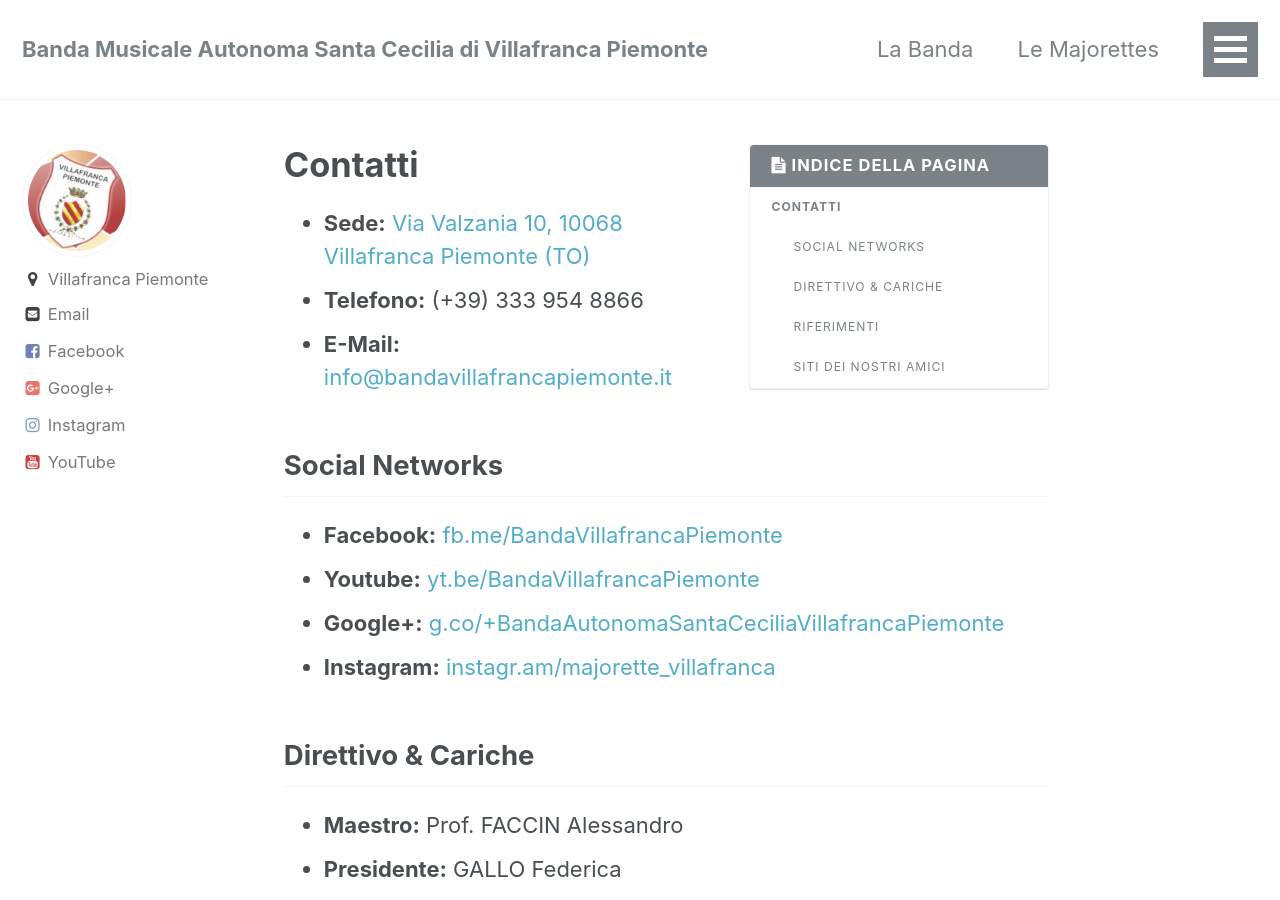
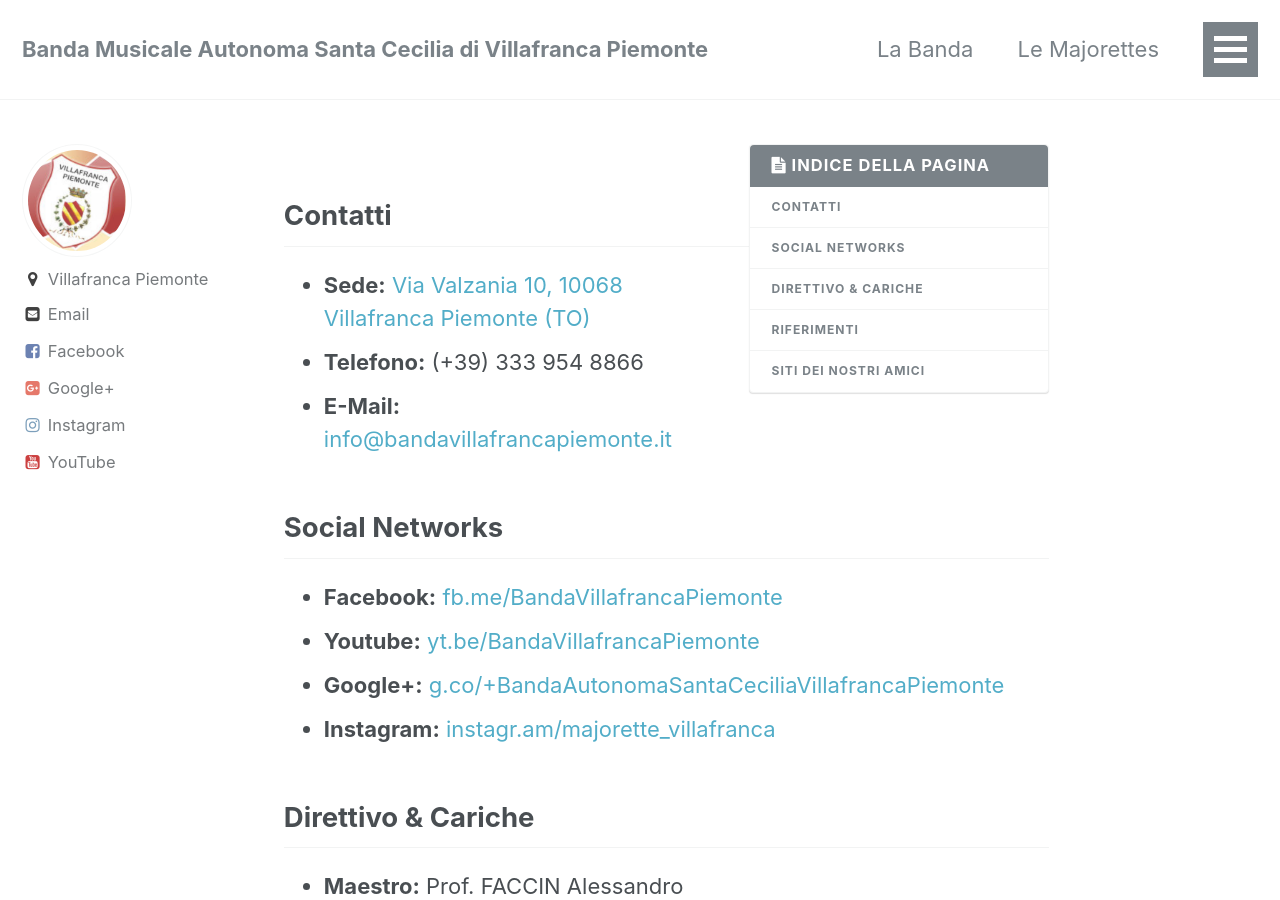
Before and after one commit to BandaVillaSCecilia/BandaVillaSCecilia.github.io, a Jekyll site: the page built from _pages/Contatti.md, in a window 1280 px wide and 900 px high. Built offline with Jekyll 4.4.1, drawn with Linux system fonts in a browser that asks for light colours.

```diff
--- a/_pages/Contatti.md
+++ b/_pages/Contatti.md
@@ -4,7 +4,7 @@ permalink: /contatti/
 ---
 {% include toc %}
 
-# Contatti
+## Contatti
 - **Sede:** [Via Valzania 10, 10068 Villafranca Piemonte (TO)](https://goo.gl/maps/JkA22AhpLdE2)
 - **Telefono:**  (+39) 333 954 8866
 - **E-Mail:** <info@bandavillafrancapiemonte.it>
```
